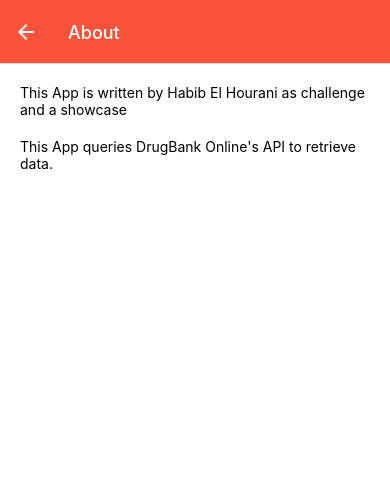
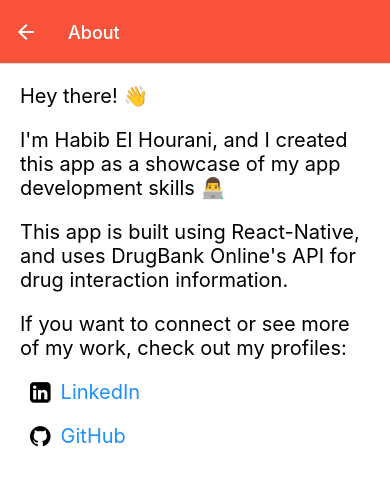
Before and after one commit to hhourani27/drug-interaction, a React Native app: screen /About in a window 390 px wide. Shown: the top 484 px of the page. Built offline with nearby package versions, Linux system fonts and the light colour scheme.

Commit message:
Add Disclaimer and About

```diff
--- a/App.js
+++ b/App.js
@@ -9,6 +9,7 @@ import { DrugInteractionsPage } from "./pages/DrugInteractionsPage";
 import { FoodInteractionsPage } from "./pages/FoodInteractionsPage";
 import { AboutPage } from "./pages/AboutPage";
 import HeaderInfoButton from "./components/HeaderInfoButton";
+import { Disclaimer } from "./components/Disclaimer";
 
 function HomePage({ navigation }) {
   return (
@@ -27,6 +28,7 @@ function HomePage({ navigation }) {
           />
         </View>
       </View>
+      <Disclaimer />
       <StatusBar style="auto" />
     </View>
   );
@@ -36,7 +38,7 @@ const styles = StyleSheet.create({
   container: {
     flex: 1,
     backgroundColor: "#fff",
-    alignItems: "center",
+    alignItems: "stretch",
     justifyContent: "center",
 
     padding: 20,
--- /dev/null
+++ b/components/Disclaimer.js
@@ -0,0 +1,31 @@
+import { Ionicons } from "@expo/vector-icons";
+import React from "react";
+import { View, StyleSheet, Text } from "react-native";
+
+export function Disclaimer() {
+  return (
+    <View style={styles.disclaimer}>
+      <View style={styles.iconSection}>
+        <Ionicons name="warning-outline" size={16} color="white" />
+      </View>
+      <View style={styles.textSection}>
+        <Text style={{ color: "white", fontSize: 10 }}>
+          This is a demonstration app. Do Not Use for real medical decisions.
+        </Text>
+      </View>
+    </View>
+  );
+}
+
+const styles = StyleSheet.create({
+  disclaimer: {
+    flexDirection: "row",
+    alignItems: "center",
+    backgroundColor: "#F9533B",
+    padding: 10,
+    borderRadius: 5,
+    gap: 10,
+  },
+  iconSection: {},
+  textSection: {},
+});
--- a/pages/AboutPage.js
+++ b/pages/AboutPage.js
@@ -1,13 +1,40 @@
 import React from "react";
-import { View, StyleSheet, Text } from "react-native";
+import { View, StyleSheet, Text, Pressable, Linking } from "react-native";
+import { FontAwesome } from "@expo/vector-icons";
 
 export function AboutPage() {
   return (
     <View style={styles.container}>
-      <Text>
-        This App is written by Habib El Hourani as challenge and a showcase
+      <Text style={styles.text}>Hey there! 👋</Text>
+      <Text style={styles.text}>
+        I'm Habib El Hourani, and I created this app as a showcase of my app
+        development skills 👨‍💻
       </Text>
-      <Text>This App queries DrugBank Online's API to retrieve data.</Text>
+      <Text style={styles.text}>
+        This app is built using React-Native, and uses DrugBank Online's API for
+        drug interaction information.
+      </Text>
+      <Text style={styles.text}>
+        If you want to connect or see more of my work, check out my profiles:
+      </Text>
+      <Pressable
+        onPress={() =>
+          Linking.openURL("https://www.linkedin.com/in/habib-el-hourani/")
+        }
+      >
+        <View style={styles.listItem}>
+          <FontAwesome name="linkedin-square" size={24} color="black" />
+          <Text style={[styles.text, styles.link]}>LinkedIn</Text>
+        </View>
+      </Pressable>
+      <Pressable
+        onPress={() => Linking.openURL("https://github.com/hhourani27/")}
+      >
+        <View style={styles.listItem}>
+          <FontAwesome name="github" size={24} color="black" />
+          <Text style={[styles.text, styles.link]}>GitHub</Text>
+        </View>
+      </Pressable>
     </View>
   );
 }
@@ -17,8 +44,20 @@ const styles = StyleSheet.create({
     flex: 1,
     backgroundColor: "#fff",
     alignItems: "stretch",
+    justifyContent: "flex-start",
     gap: 20,
 
     padding: 20,
   },
+
+  listItem: {
+    flexDirection: "row",
+    alignItems: "center",
+    gap: 10,
+    paddingLeft: 10,
+  },
+  text: { fontSize: 20 },
+  link: {
+    color: "#1E90FF",
+  },
 });
```
